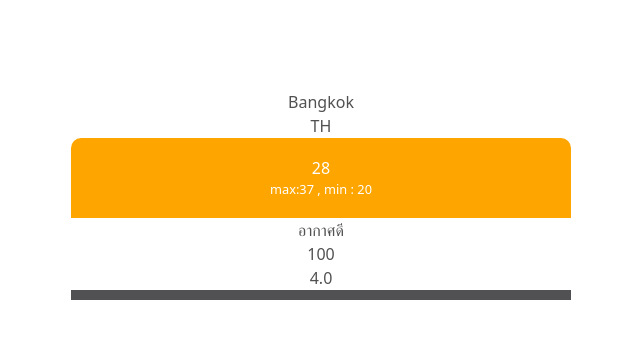
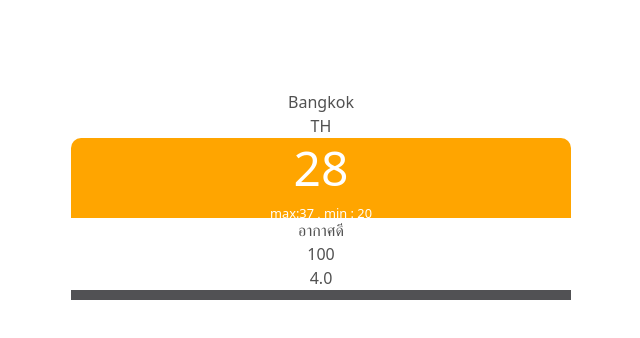
Before and after one commit to jaturaorn/test-react, a React (Vite) app: page / in a window 1280 px wide. Shown: the top 338 px of the page, without its empty margins (319-959 px from the left). Built offline with nearby package versions, Linux system fonts and the light colour scheme.

Commit message:
add css in .weather h1

```diff
--- a/src/Appweather.css
+++ b/src/Appweather.css
@@ -34,3 +34,8 @@ section {
     border-top-left-radius: 10px;
     border-top-right-radius: 10px;
 }
+
+.weather h1 {
+    margin: 0;
+    font-size: 3rem;
+}
```
